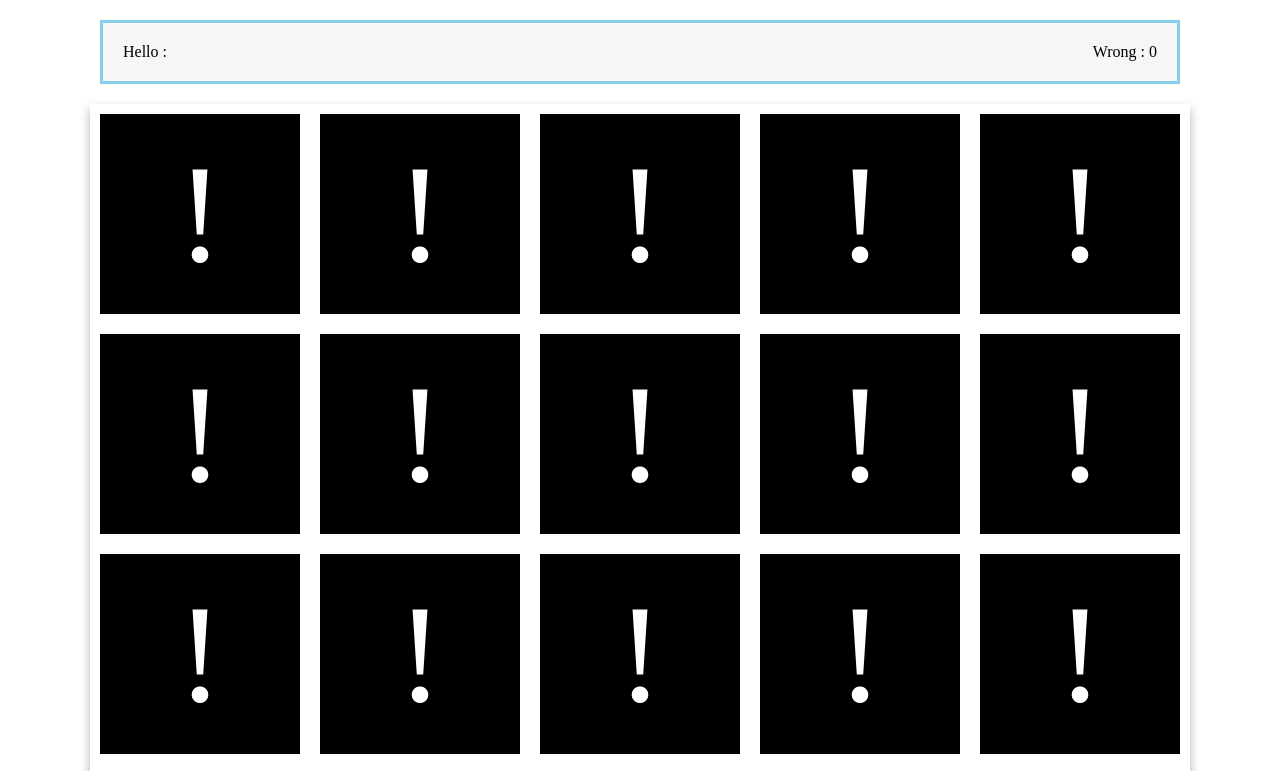
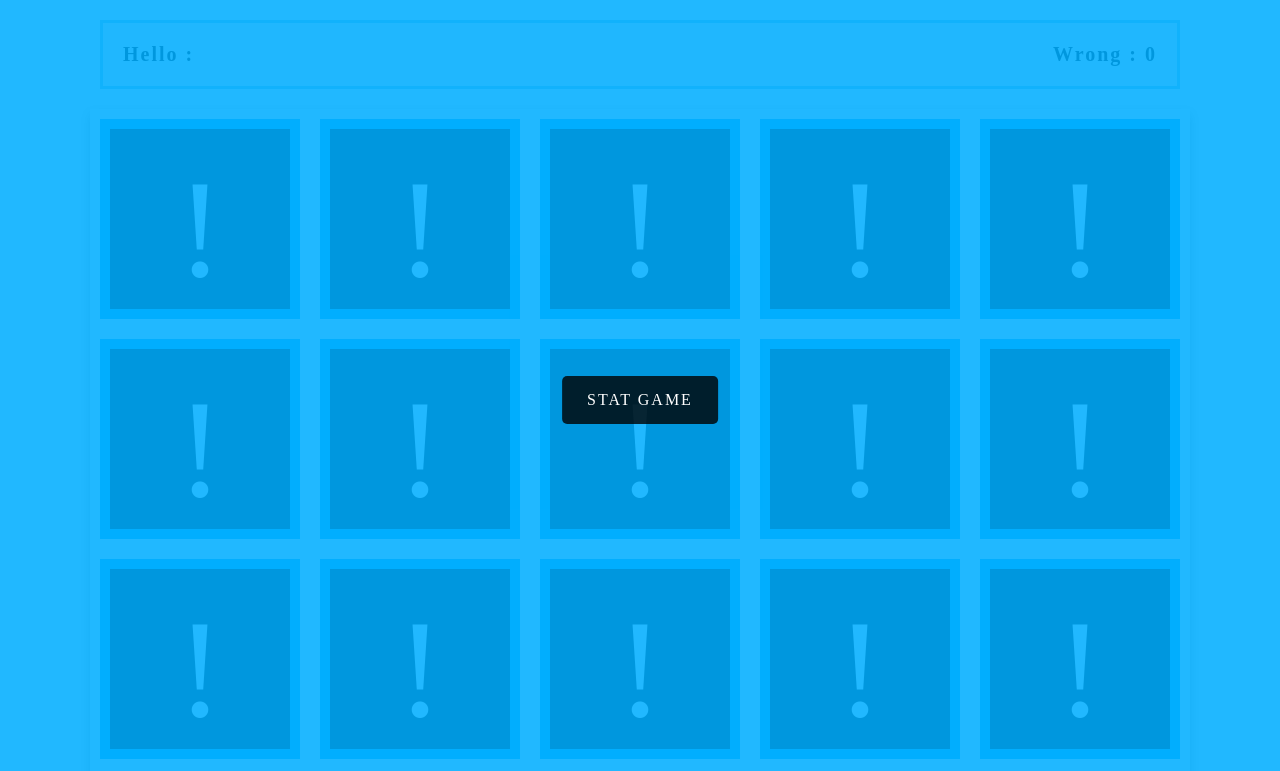
Before and after one commit to SayedM00/Memory-Game, a plain HTML site: page index.html in a window 1280 px wide. Shown: the top 771 px of the page. Drawn offline with Linux system fonts and the light colour scheme.

Commit message:
some addes

```diff
--- a/css/style.css
+++ b/css/style.css
@@ -2,6 +2,29 @@
     box-sizing: border-box;
 }
 
+.game-start {
+    position:fixed;
+    left:0;
+    top:0;
+    width:100%;
+    height:100%;
+    background:#00aeffde;
+    z-index: 2;
+}
+
+.game-start span {
+    position:absolute;
+    left:50%;
+    top:50%;
+    transform: translate(-50%, -50%);
+    background-color:rgba(0,0,0,.8);
+    color:white;
+    padding:15px 25px;
+    cursor: pointer;
+    border-radius: 5px;
+    text-transform: uppercase;
+    letter-spacing: 2px;
+}
 .player {
     width:1080px;
     background-color: #f6f6f6;
@@ -10,7 +33,10 @@
     align-items: center;
     padding:20px;
     margin:20px auto;
-    border:3px solid skyblue
+    border:3px solid skyblue;
+    font-weight: bold;
+    font-size: 20px;
+    letter-spacing: 2px;
 }
 
 .memory-game-block {
@@ -28,16 +54,19 @@
     text-align: center;
     line-height: 200px;
     margin:10px;
-    transition: trasform .5s;
+    transition: transform .5s;
     transform-style: preserve-3d;
     display: flex;
     align-items: center;
+    cursor: pointer;
+    border:10px solid rgb(6, 179, 248);
 }
 .memory-game-block .card .face {
     position: absolute;
     width:100%;
     height: 100%;
     backface-visibility: hidden;
+
 }
 .memory-game-block .card .front::before {
     content:"!";
@@ -48,7 +77,10 @@
     background-color:#000;
 }
 .memory-game-block .card .back {
-    background-color:blue;
-
+    background-color:skyblue;
     transform: rotateY(180deg);
 }
+
+.memory-game-block .card.is-filped {
+    transform: rotateY(180deg) !important;
+}
--- a/index.html
+++ b/index.html
@@ -9,6 +9,9 @@
     <link rel="stylesheet" href="css/style.css">
 </head>
 <body>
+    <div class="game-start">
+        <span>Stat Game</span>
+    </div>
     <div class="player">
         <div class="info">
             Hello : <span></span>
--- a/main.js
+++ b/main.js
@@ -0,0 +1,42 @@
+document.querySelector(".game-start span").onclick = function () {
+    let userName = prompt("Please Enter Your Name.");
+    userName == null || userName == "" || userName == " " ? document.querySelector(".player .info span").textContent = "Funny Guy" : document.querySelector(".player .info span").textContent = userName;
+    document.querySelector(".game-start span").parentElement.remove();
+}
+
+let rangeArray = [...Array(document.querySelectorAll(".memory-game-block .card").length).keys()]
+
+function randomArray(array) {
+    let current = array.length,
+    stash,
+    random;
+
+    while (current > 0) {
+        random = Math.floor(Math.random() * current);
+
+        current--;
+
+        stash = array[current];
+
+
+        array[current] = array[random];
+
+        array[random] = stash
+    }
+
+    return array
+
+}
+
+randomArray(rangeArray)
+
+document.querySelectorAll(".memory-game-block .card").forEach((ele, index) => {
+    ele.style.order = rangeArray[index];
+    ele.addEventListener("click", function(e) {
+        if(e.target.classList.contains("is-filped")) {
+            e.target.classList.add("is-filped")
+        } else {
+            e.target.classList.add("is-filped")
+        }
+    })
+})
```
